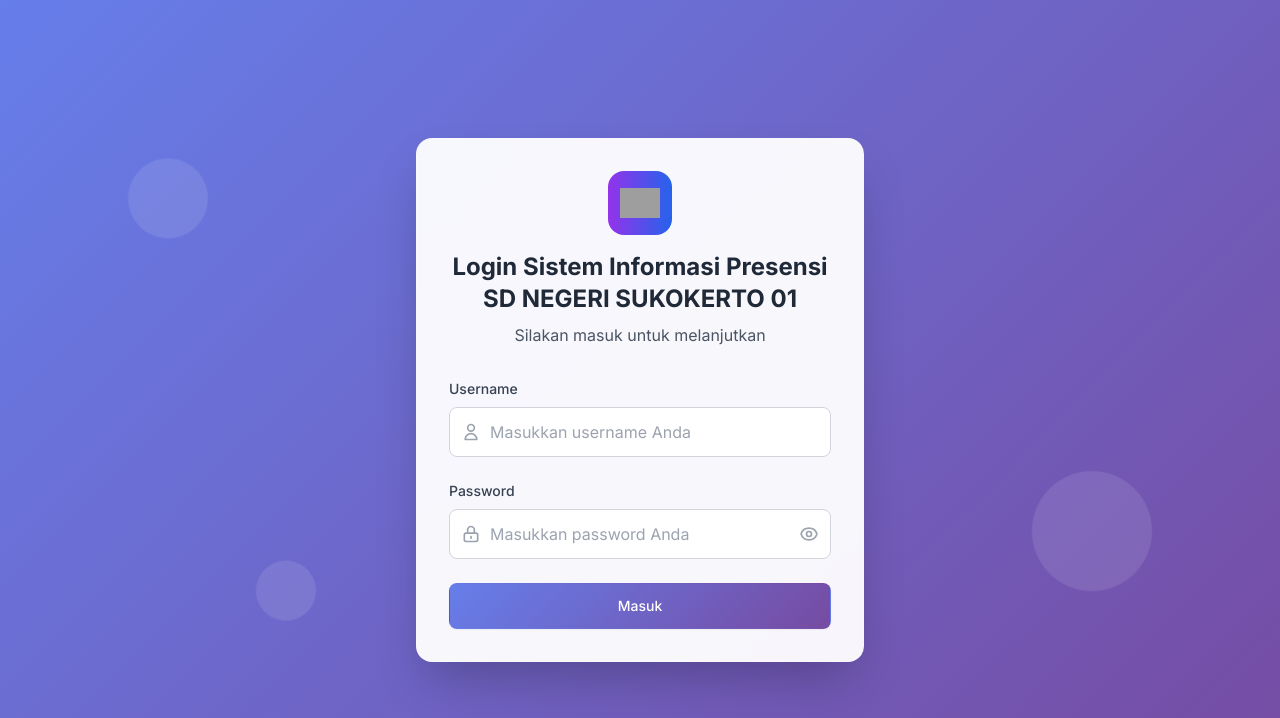
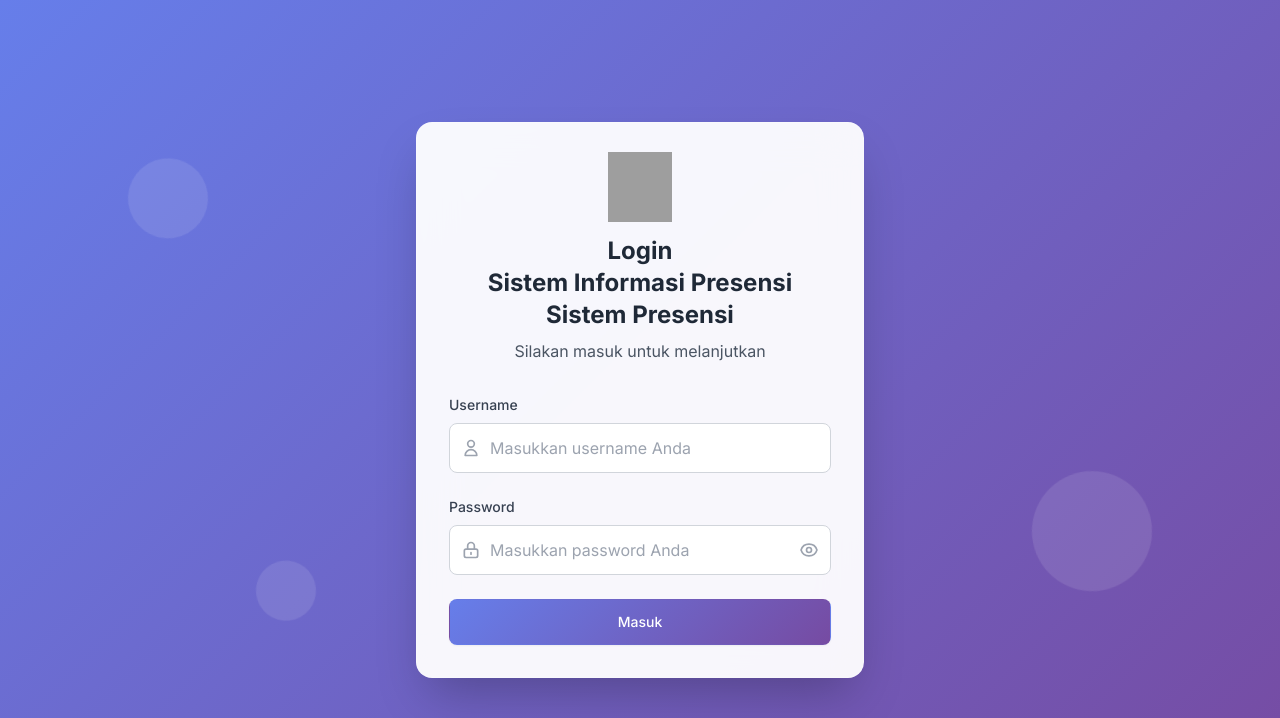
Before and after one commit to korsagemilang/Aplikasi-Presensi, a PHP site: page /login.php in a window 1280 px wide. Shown: the top 718 px of the page. Run offline with PHP 8.4, Linux system fonts and the light colour scheme; tables that the repository leaves empty or names only in its code hold one stand-in row (values such as "Sample post"); some libraries are stand-ins or nearby versions; grey boxes are pictures that could not be loaded.

Commit message:
Update login.php

```diff
--- a/login.php
+++ b/login.php
@@ -24,13 +24,16 @@ if ($_SERVER['REQUEST_METHOD'] === 'POST') {
         exit; // Tambahkan ini juga
     }
 }
+$stmt = $pdo->query("SELECT pengaturan_value FROM pengaturan WHERE pengaturan_id = 'nama_sekolah'");
+$nama_sekolah = $stmt->fetchColumn() ?: 'Sistem Presensi';
 ?>
 <!DOCTYPE html>
 <html lang="id">
 <head>
     <meta charset="UTF-8">
     <meta name="viewport" content="width=device-width, initial-scale=1.0">
-    <title>Login - SD NEGERI SUKOKERTO 01</title>
+    <title><?= htmlspecialchars($page_title ?? 'Login') ?> - <?= htmlspecialchars($nama_sekolah) ?></title>
+    <link rel="icon" href="logo.png">
     <script src="https://cdn.tailwindcss.com"></script>
     <style>
         @import url('https://fonts.googleapis.com/css2?family=Inter:wght@300;400;500;600;700&display=swap');
@@ -63,10 +66,10 @@ if ($_SERVER['REQUEST_METHOD'] === 'POST') {
 
     <div class="login-card w-full max-w-md rounded-2xl shadow-2xl p-8 animate-fade-in relative z-10">
         <div class="text-center mb-8">
-            <div class="w-16 h-16 bg-gradient-to-r from-purple-600 to-blue-600 rounded-2xl flex items-center justify-center mx-auto mb-4">
-                <img src="logo.png" alt="Logo Sekolah" class="w-10 h-10 object-contain">
+            <div class="w-16 h-16 flex items-center justify-center mx-auto mb-4">
+                <img src="logo.png" alt="Logo Sekolah" style="width: 75px; height: 70px;">
             </div>
-            <h2 class="text-2xl font-bold text-gray-800 mb-2">Login Sistem Informasi Presensi SD NEGERI SUKOKERTO 01</h2>
+            <h2 class="text-2xl font-bold text-gray-800 mb-2">Login </br>Sistem Informasi Presensi </br><?= htmlspecialchars($nama_sekolah) ?></h2>
             <p class="text-gray-600">Silakan masuk untuk melanjutkan</p>
             <?php if (isset($error)): ?>
             <p class="error"><?= htmlspecialchars($error) ?></p>
```
